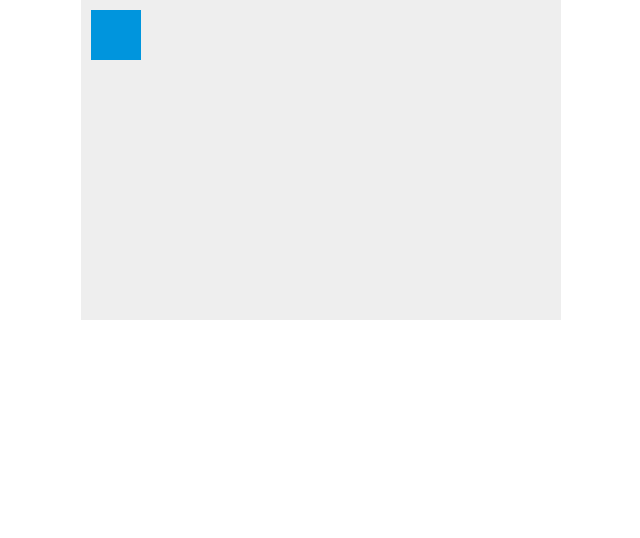
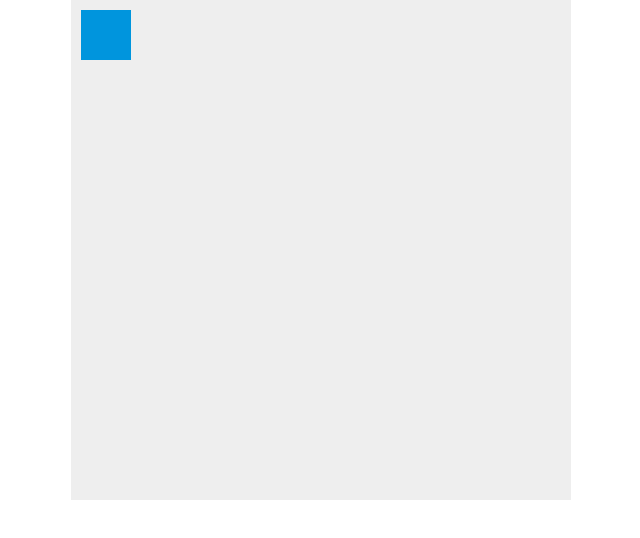
Before and after one commit to am-mussy/battlefield2d-1v1-multiplayer, a website: page src/index.html in a window 1280 px wide. Shown: the whole page, without its empty margins (319-959 px from the left). Drawn offline with Linux system fonts and the light colour scheme.

Commit message:
add canvas

```diff
--- a/src/index.html
+++ b/src/index.html
@@ -10,7 +10,7 @@
 </head>
 <body>
 
-<canvas id="myCanvas" width="480" height="320"></canvas>
+<canvas id="myCanvas" width="500" height="500"></canvas>
 
 <script src="renderer.js"></script>
 
```
